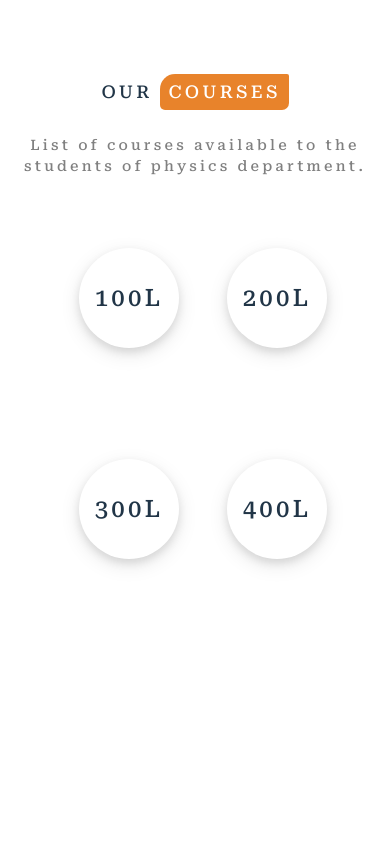
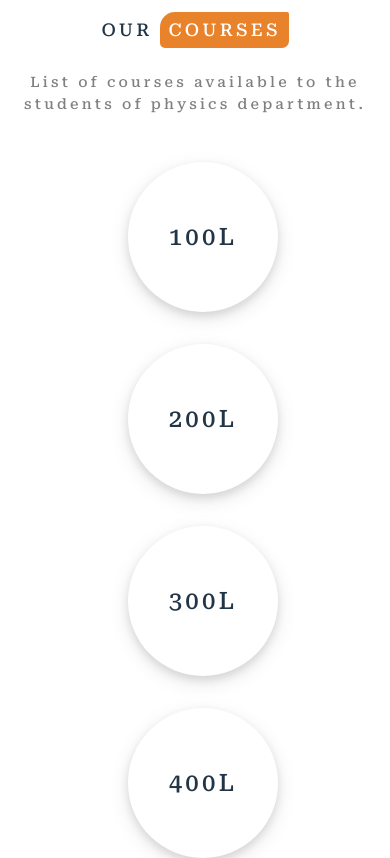
Before and after one commit to Dr-Maxwell/physics-department-website, a React (Vite) app: page / in a window 390 px wide. Shown: the part 1580-2438 px from the top of the page. Before the commit the page ends 2257 px from the top, so only its background shows below. Built offline with nearby package versions, Linux system fonts and the light colour scheme.

Commit message:
nav committed

```diff
--- a/src/App.css
+++ b/src/App.css
@@ -70,7 +70,7 @@
     animation-name: example;
     box-shadow: 0 4px 8px 0 rgba(0, 0, 0, 0.1), 0 6px 20px 0 rgba(0, 0, 0, 0.1);
 
-    animation-duration: 2s;
+    animation-duration: 1.2s;
     /* animation-iteration-count: 2;
     animation-direction: alternate; */
     /* animation-direction: reverse; */
@@ -150,15 +150,14 @@
   }
   .Levels_Container {
     display: flex;
+    flex-direction: column;
     align-items: center;
-    flex-wrap: wrap;
-    justify-content: space-around;
+    /* flex-wrap: wrap;
+    justify-content: space-around; */
     width: 100vw;
-    padding-left: 2rem;
   }
   .level_component {
-    width: 100px;
-    height: 100px;
+    margin: 2rem 0rem 0rem 1rem;
   }
 
   .first-nav-ele {
--- a/src/Components/Nav.jsx
+++ b/src/Components/Nav.jsx
@@ -10,7 +10,7 @@ const Nav = () => {
 
   useEffect(() => {
     setisMobile(window.innerWidth);
-  }, []);
+  });
 
   // function DisplayNavFunc() {
   //   let className =
--- a/src/pages/LevelCourse/LevelCourse.jsx
+++ b/src/pages/LevelCourse/LevelCourse.jsx
@@ -8,13 +8,13 @@ const LevelCourse = () => {
   const [message, setMessage] = useState("");
   const [data, setData] = useState([]);
   const { level } = useParams();
-  const image = [
-    { id: 100, Image: FirstLevel },
-    { id: 200, Image: level_2_Image },
-    { id: 300, Image: level_3_Image },
-    { id: 400, Image: Lastlevel },
-  ];
-  const displayImage = image.filter((img) => level == img.id);
+  // const image = [
+  //   { id: 100, Image: FirstLevel },
+  //   { id: 200, Image: level_2_Image },
+  //   { id: 300, Image: level_3_Image },
+  //   { id: 400, Image: Lastlevel },
+  // ];
+  // const displayImage = image.filter((img) => level == img.id);
   useEffect(() => {
     switch (level) {
       case "100":
@@ -42,15 +42,22 @@ const LevelCourse = () => {
           {" "}
           {`${message}l Course Outline `}
         </h2>
+        <div
+          className="image"
+          style={{ width: "100vw", height: "80vh", overflow: "scroll" }}
+        >
           <img
-          src={displayImage.Image}
+            src={FirstLevel}
             alt="image"
             style={{
-            width: "100vw",
+              width: "100%",
+              height: "100%",
               backgroundSize: "contain",
               backgroundPosition: "center",
+              backgroundRepeat: "no-repeat",
             }}
           />
+        </div>
       </div>
     </>
   );
```
Lines whose indentation alone changed are shown as unchanged.
